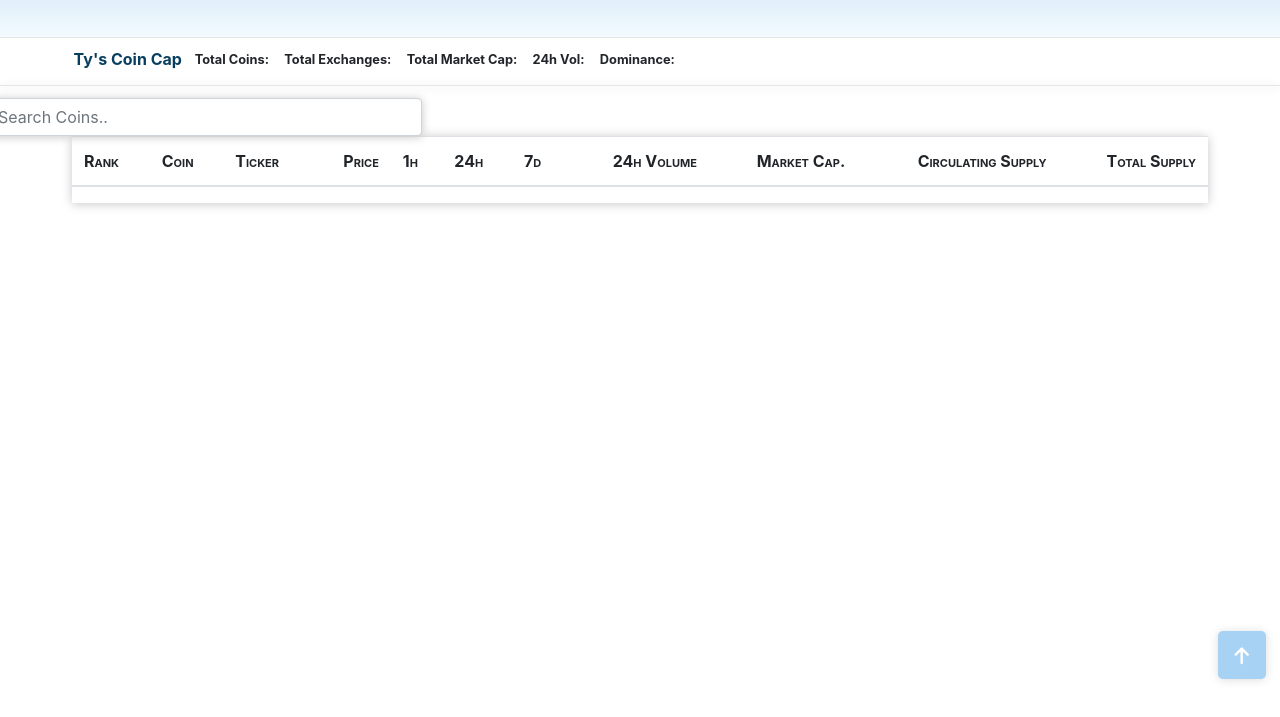
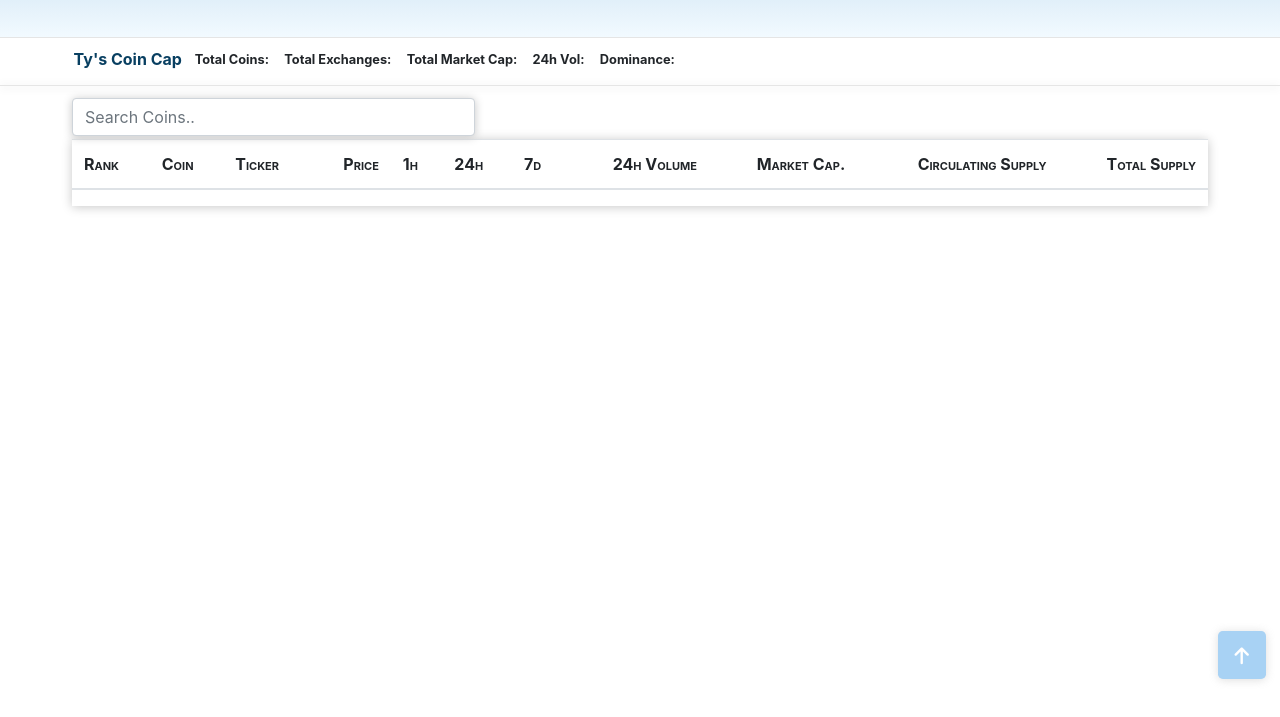
Before and after one commit to Ty-Sir/MarketCapClone, a plain HTML site: page index.html in a window 1280 px wide. Shown: the part 83-800 px from the top of the page. Drawn offline with nearby package versions, Linux system fonts and the light colour scheme; no server answers.

Commit message:
Renamed row above table

```diff
--- a/stylesheet.css
+++ b/stylesheet.css
@@ -35,8 +35,8 @@ th{
   font-variant: small-caps;
 }
 
-.buttons{
-  padding:none;
+.aboveTable{
+  padding: 0;
   margin: 0 0 .2em 4.5em;
 }
 
```
